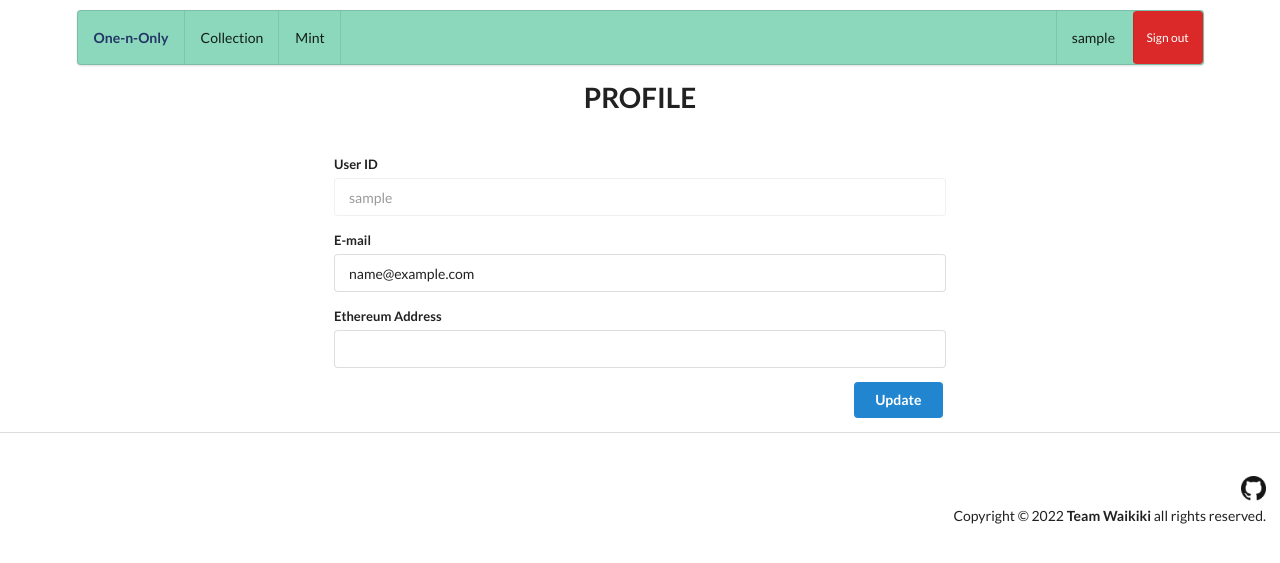
After one commit to Waikiki-Korea/one-n-only-web, a Django app: page /common/1/update/ in a window 1280 px wide. The commit adds this page. Shown: the top 563 px of the page. Run offline with Django 4.2, Linux system fonts and the light colour scheme; the visitor is signed in with stand-in values (Sample User, id 1); data that the repository does not hold is empty.

Commit message:
[userinfo] Add 'Update user information' page and logic.

```diff
--- a/waikiki/common/forms.py
+++ b/waikiki/common/forms.py
@@ -1,11 +1,15 @@
-from django import forms
-from django.contrib.auth.forms import UserCreationForm
-from django.contrib.auth.models import User
+# from django import forms
+from django.contrib.auth.forms import UserCreationForm, UserChangeForm
+from django.contrib.auth import get_user_model
 from ono.models import OnoUser
 
 class UserForm(UserCreationForm):
-    email = forms.EmailField(label="email")
-
+    # email = forms.EmailField(label="email")
     class Meta:
         model = OnoUser
         fields = ("username", "password1", "password2", "email", "eth_address")
+
+class OnoUserChangeForm(UserChangeForm):
+    class Meta:
+        model = get_user_model()
+        fields = ("email", "eth_address")
--- a/waikiki/common/urls.py
+++ b/waikiki/common/urls.py
@@ -8,4 +8,5 @@ urlpatterns = [
     path('login/', auth_views.LoginView.as_view(template_name='common/login.html'), name='login'),
     path('logout/', auth_views.LogoutView.as_view(), name='logout'),
     path('signup/', views.signup, name='signup'),
+    path('<int:pk>/update/', views.update, name='update'),
 ]
--- a/waikiki/common/views.py
+++ b/waikiki/common/views.py
@@ -1,6 +1,6 @@
 from django.contrib.auth import authenticate, login
 from django.shortcuts import render, redirect
-from common.forms import UserForm
+from common.forms import UserForm, OnoUserChangeForm
 
 # Create your views here.
 
@@ -17,3 +17,15 @@ def signup(request):
     else:
         form = UserForm()
     return render(request, 'common/signup.html', {'form': form})
+
+def update(request, pk):
+    if request.method == "POST":
+        form = OnoUserChangeForm(request.POST, instance=request.user)
+        print('1234')
+        if form.is_valid():
+            print('5678')
+            form.save()
+            return redirect('../../../')
+    else:
+        form = OnoUserChangeForm(instance=request.user)
+    return render(request, 'common/update.html', {'form': form})
--- a/waikiki/ono/urls.py
+++ b/waikiki/ono/urls.py
@@ -6,5 +6,8 @@ app_name = 'ono'
 
 urlpatterns = [
     path('', views.index, name='index'),
-    path('test/minting', views.test_minting, name="test_minting")
+    # path('user/collection', views.collection, name="collection"),
+    # path('user/mint', views.mint, name="mint"),
+    # path('profile', views.profile, name="profile"),
+    path('test/minting', views.test_minting, name="test_minting"),
 ]
--- a/waikiki/ono/views.py
+++ b/waikiki/ono/views.py
@@ -15,6 +15,9 @@ def index(request):
     # printTest("aaaaaaaaa")
 ### [DELETE THIS][TESTCODE][E] }
     return render(request, 'ono/index.html')
+
+def profile(request):
+    return render(request, 'ono/profile.html')
 
 def test_minting(request):
     print("[", request.method, "], /test/minting")
--- /dev/null
+++ b/waikiki/templates/common/update.html
@@ -0,0 +1,56 @@
+{% extends 'ono/base.html' %}
+{% load static %}
+{% block content %}
+<script>
+    $(document).ready(function () {
+        $.getScript("{% static 'js/ono-0.1.0.js' %}", function () {
+        });
+    });
+
+    function submit_loading() {
+        $("#submit_button").addClass('loading');
+    }
+</script>
+
+<div class="ui stackable four column centered grid" style="margin:auto;">
+    <div class="two column centered row">
+        {% if user.is_authenticated %}
+        <h1 class="header">PROFILE</h1>
+
+        <div class="column" style="padding-top:25px;">
+            <form class="ui form" action="{% url 'common:update' pk=user.id %}" method="post" enctype="multipart/form-data">
+                {% csrf_token %}
+
+                <div class="field">
+                    <label>User ID</label>
+                    <input type="text" name="username" placeholder="User ID" value="{{ user.username }}" disabled>
+                </div>
+                <div class="field">
+                    <label for="email">E-mail</label>
+                    <input type="text" class="form-control" name="email" id="email" value="{{ user.email }}">
+                </div>
+                <div class="field">
+                    <label for="eth_address">Ethereum Address</label>
+                    <input type="text" class="form-control" name="eth_address" id="eth_address"
+                        value="{{ user.eth_address }}">
+                </div>
+                <div align="right">
+                    <button class="ui blue submit button" type="submit" id="submit_button">Update</button>
+                </div>
+            </form>
+        </div>
+        {% else %}
+        Please Login.
+        {% endif %}
+        <div class="ui divider"></div>
+
+    </div>
+    <div class="one column centered row">
+        <div class="right aligned column">
+            <a href="https://github.com/waikiki-korea" target="_blank"><img
+                    src="{% static 'img/GitHub-Mark-64px.png' %}" style="width:25px;"></a>
+            <p>Copyright &copy; 2022 <b>Team Waikiki</b> all rights reserved.</p>
+        </div>
+    </div>
+</div>
+{% endblock %}
--- a/waikiki/templates/ono/navbar.html
+++ b/waikiki/templates/ono/navbar.html
@@ -9,7 +9,7 @@
         </a>
         <div class="right menu">
             {% if user.is_authenticated %}
-                <div class="item">{{ user.username }}</div>
+                <a class="item" href="{% url 'common:update' pk=user.id %}">{{ user.username }}</a>
                 <a class="item ui red label" href="{% url 'common:logout' %}">Sign out</a>
             {% else %}
                 <a class="item" href="{% url 'common:login' %}">Sign in</a>
```
